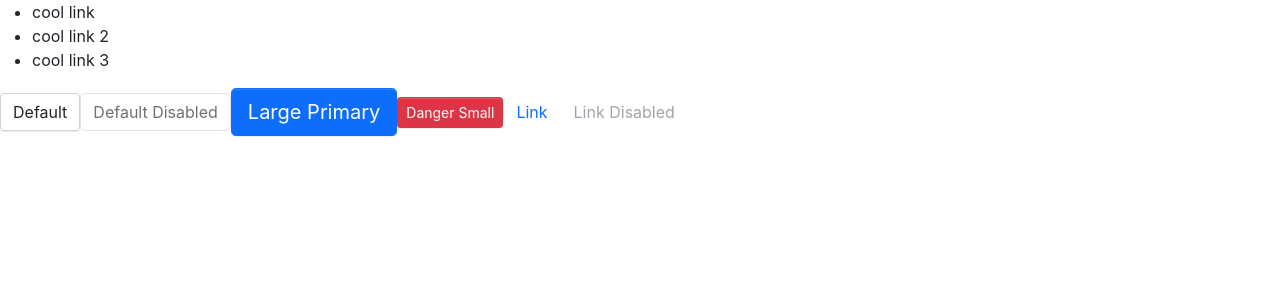
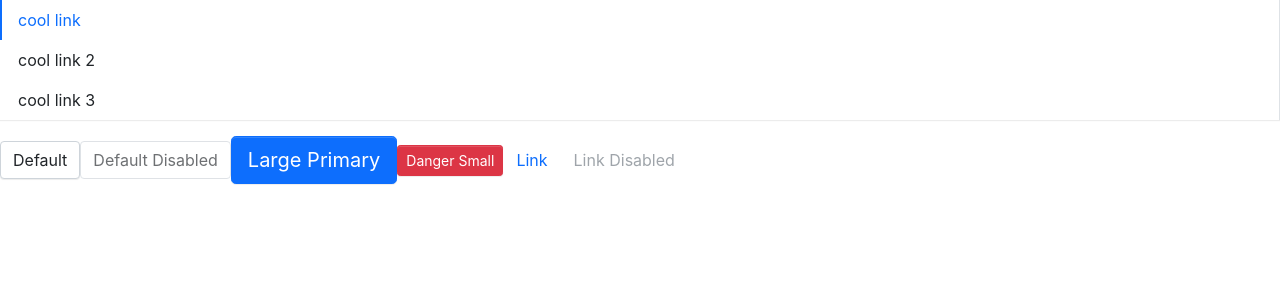
Before and after one commit to Bian2017/lt-admin-ui, a React (Create React App) app: page / in a window 1280 px wide. Shown: the top 300 px of the page. Built offline with nearby package versions, Linux system fonts and the light colour scheme.

Commit message:
feat：针对菜单栏添加样式

```diff
--- a/src/App.tsx
+++ b/src/App.tsx
@@ -7,7 +7,7 @@
   return (
     <div className="App">
       <header className="App-header">
-        <Menu defaultIndex={0} onSelect={index => alert(index)}>
+        <Menu defaultIndex={0} onSelect={index => console.log(index)} mode={'vertical'}>
           <MenuItem index={0}>cool link</MenuItem>
           <MenuItem index={1}>cool link 2</MenuItem>
           <MenuItem index={2}>cool link 3</MenuItem>
--- /dev/null
+++ b/src/components/Menu/_style.scss
@@ -0,0 +1,47 @@
+.menu {
+  display: flex;
+  flex-wrap: wrap;
+  padding-left: 0;
+  list-style: none;
+  border-bottom: $menu-border-width solid $menu-border-color;
+  box-shadow: $menu-box-shadow;
+
+  .menu-item {
+    padding: $menu-item-padding-y $menu-item-padding-x;
+    cursor: pointer;
+    transition: $menu-transition;
+
+    &:hover,
+    &:focus {
+      text-decoration: none;
+    }
+
+    &.is-disabled {
+      color: $menu-item-disabled-color;
+      pointer-events: none;
+      cursor: default;
+    }
+
+    &.is-active,
+    &:hover {
+      color: $menu-item-active-color;
+      border-bottom: $menu-item-active-border-width solid $menu-item-active-color;
+    }
+  }
+}
+
+.menu-vertical {
+  flex-direction: column;
+  border-bottom: 0;
+  border-right: $menu-border-width solid $menu-border-color;
+
+  .menu-item {
+    border-left: $menu-item-active-border-width solid transparent;
+
+    &.is-active,
+    &:hover {
+      border-bottom: 0;
+      border-left: $menu-item-active-border-width solid $menu-item-active-color;
+    }
+  }
+}
--- a/src/styles/index.scss
+++ b/src/styles/index.scss
@@ -14,3 +14,6 @@
 
 // button
 @import '../components/Button/style';
+
+// menu
+@import '../components/Menu/style';
```
